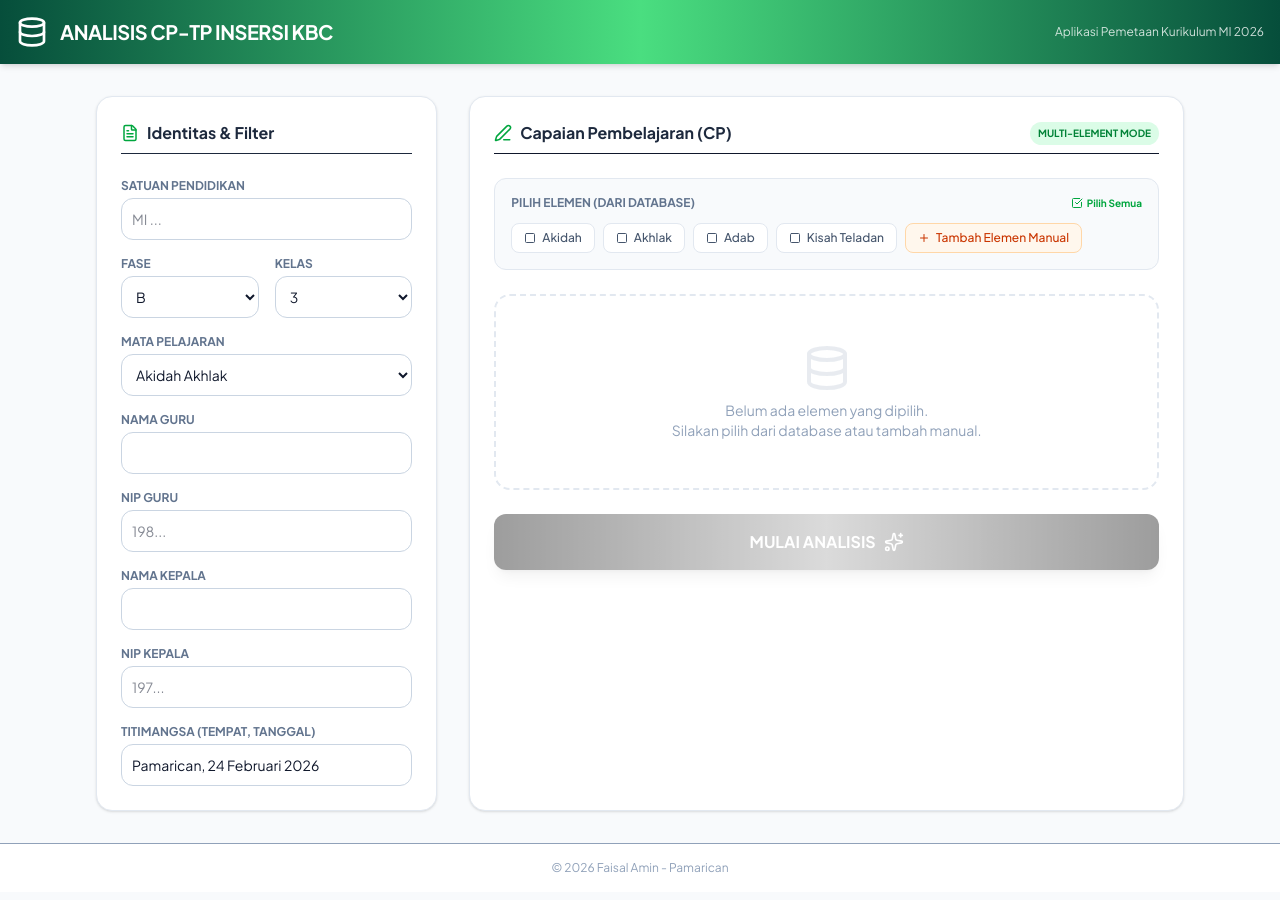
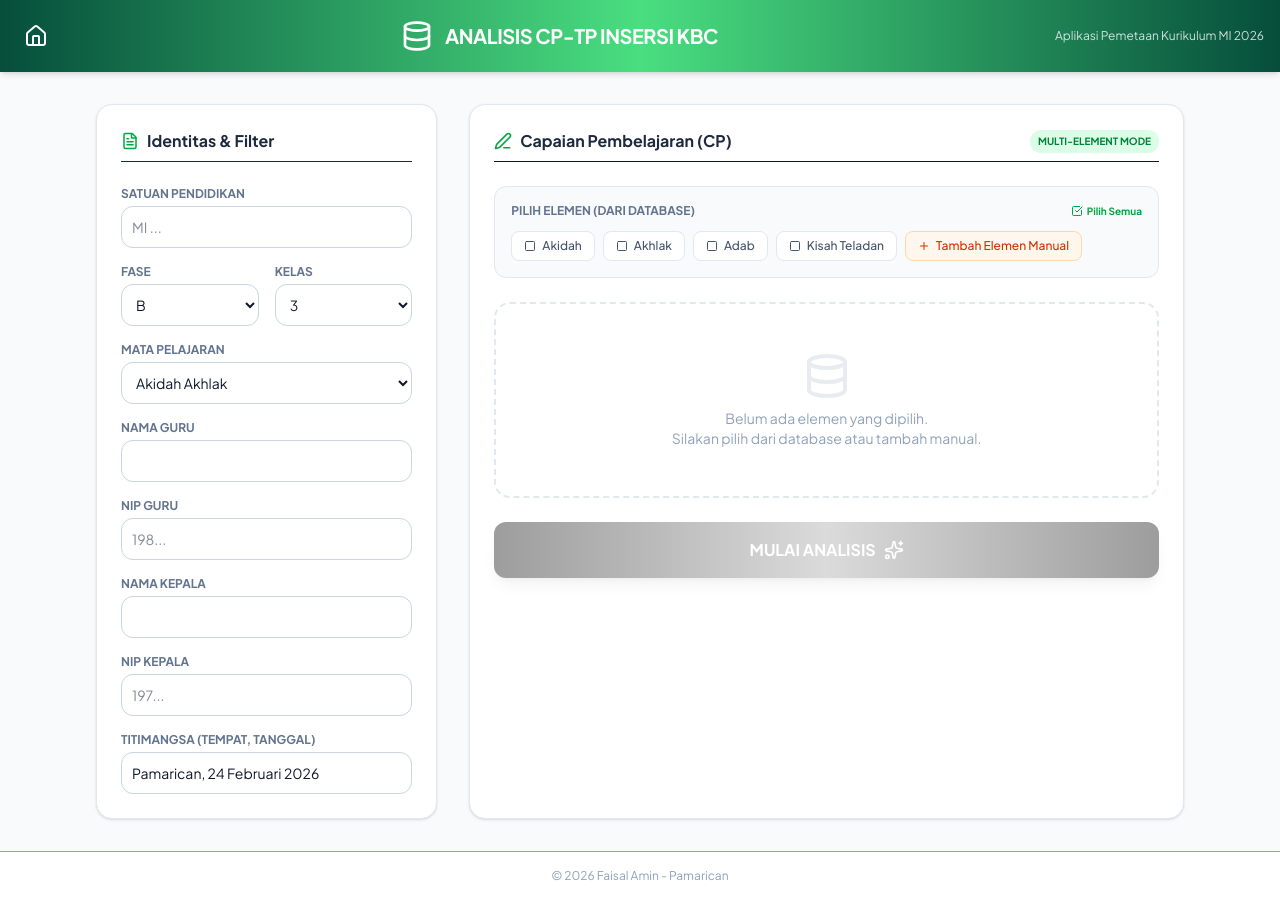
Before and after one commit to elearningmin-4CMS/Analisis-CP-TP-Insersi-KBC-MI, a React (Vite) app: page / in a window 1280 px wide. Built offline with nearby package versions, Linux system fonts and the light colour scheme.

Commit message:
Update App.tsx

```diff
--- a/App.tsx
+++ b/App.tsx
@@ -261,6 +261,13 @@ const App: React.FC = () => {
     <div className="min-h-screen bg-slate-50 font-sans">
       <header className="green-gradient text-white p-4 shadow-md sticky top-0 z-50 no-print">
         <div className="container mx-auto flex items-center justify-between">
+          <a
+      href={HOME_URL}
+      className="p-2 rounded-lg hover:bg-white/10 transition-colors flex items-center gap-2 group mr-2"
+      title="Halaman Utama"
+    >
+      <Home className="w-6 h-6 group-hover:scale-110 transition-transform" />
+    </a>
           <div className="flex items-center gap-3">
             <Database className="h-8 w-8" />
             <h1 className="text-xl font-bold uppercase tracking-tight">Analisis CP-TP Insersi KBC</h1>
```
